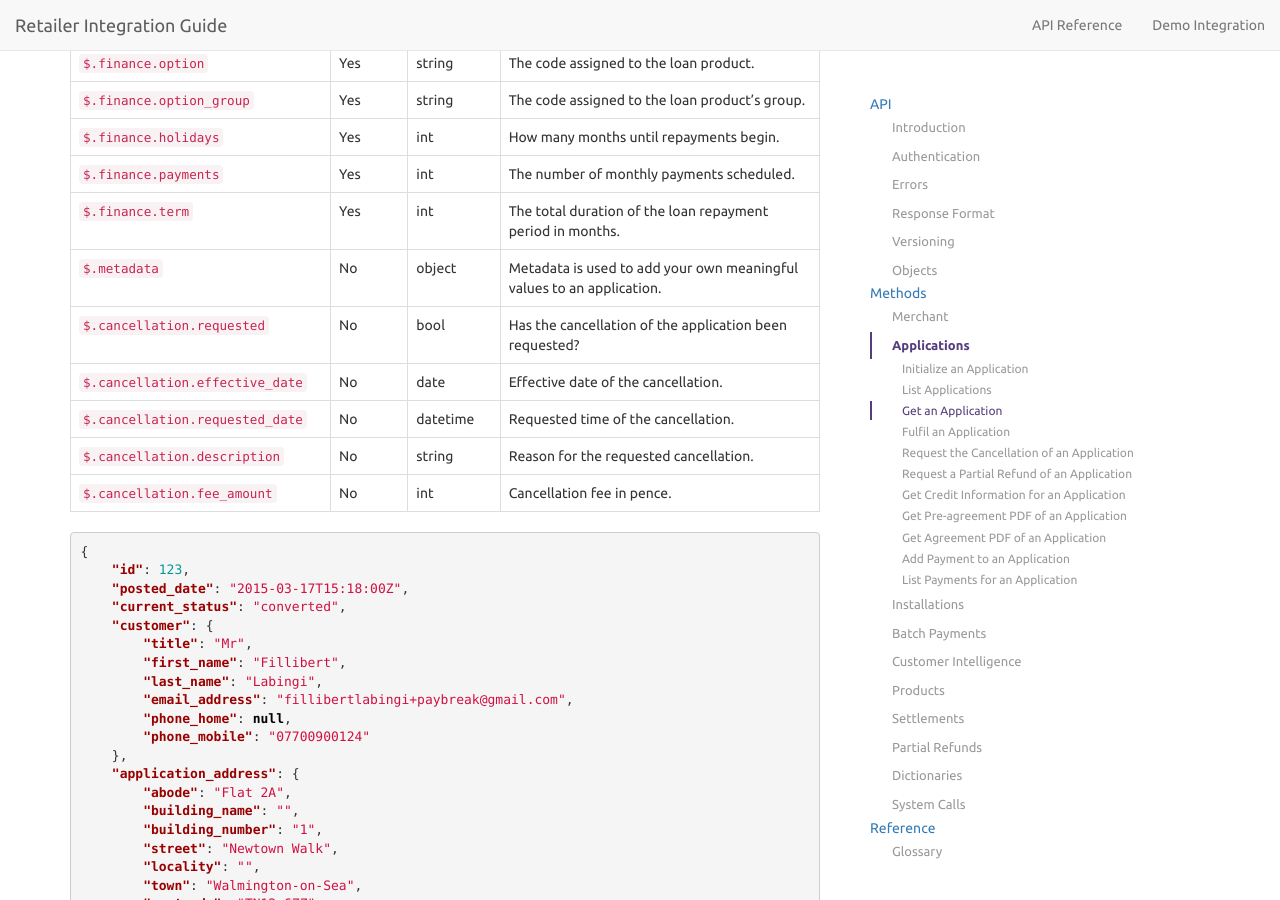
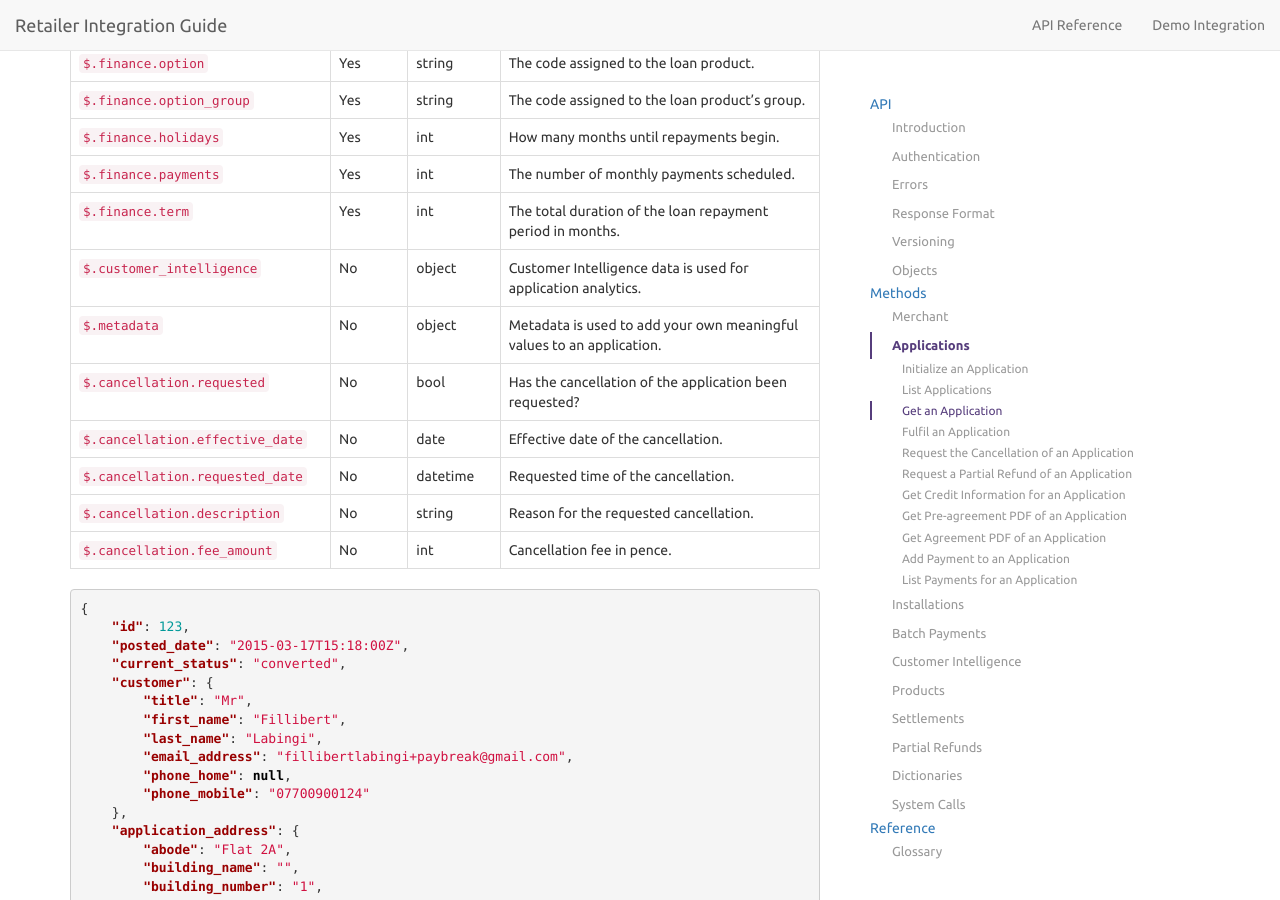
Before and after one commit to PayBreak/retailer-integration-guide, a Jekyll site: the page built from api/index.md, in a window 1280 px wide and 900 px high, scrolled down 13047 px. Built offline with Jekyll 4.4.1, drawn with Linux system fonts in a browser that asks for light colours; nearby versions of some CDN libraries; Markdown is read by kramdown in place of the engine named in the settings; our own code applies the rules of GitHub Pages for plain Markdown files; some of the changed text lies outside the part shown.

Commit message:
Update response and description

```diff
--- a/_includes/v4/applications_get.md
+++ b/_includes/v4/applications_get.md
@@ -32,6 +32,7 @@ Name | Required | Type | Description
 `$.finance.holidays` | Yes | int | How many months until repayments begin.
 `$.finance.payments` | Yes | int | The number of monthly payments scheduled.
 `$.finance.term` | Yes | int |The total duration of the loan repayment period in months.
+`$.customer_intelligence` | No | object | Customer Intelligence data is used for application analytics.
 `$.metadata` | No | object | Metadata is used to add your own meaningful values to an application.
 `$.cancellation.requested` | No | bool | Has the cancellation of the application been requested?
 `$.cancellation.effective_date` | No | date | Effective date of the cancellation.
@@ -102,6 +103,9 @@ Name | Required | Type | Description
         "payments": 10,
         "term": 11
     },
+    "customer_intelligence": {
+        "lead_score_id": 64,
+    },
     "metadata": {
         "you": "do",
         "what_ever": "you",
```
